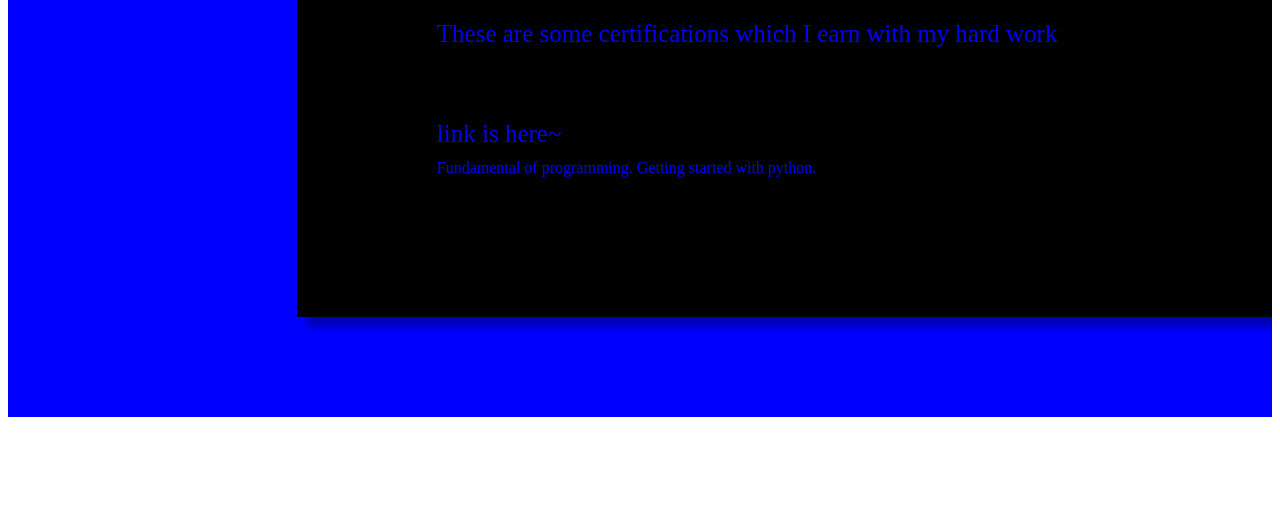
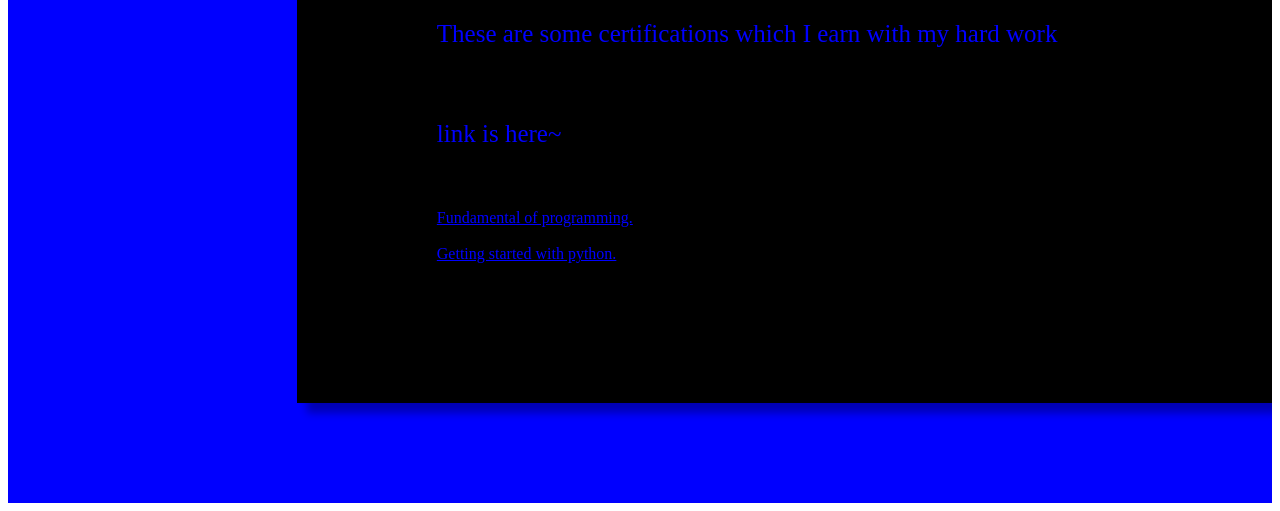
Before and after one commit to guddi991/guddi991.github.io, a plain HTML site: page Certifications.html in a window 1280 px wide. Shown: the part 323-834 px from the top of the page. Before the commit the page ends 800 px from the top, so only its background shows below. Drawn offline with Linux system fonts and the light colour scheme.

Commit message:
Update Certifications.html

```diff
--- a/Certifications.html
+++ b/Certifications.html
@@ -28,7 +28,7 @@ margin-bottom: 40px;
 body{
 color:blue;
 }
- div{
+ a{
   color:blue;
  }
 </style>
@@ -42,14 +42,12 @@ color:blue;
 <h1> Certifications</h1>
 <p1 class="text">
 These are some certifications which I earn with my hard work <br></br>
-link is here~
+ link is here~ <br></br>
 </p1>
-<div>
- <doc src="Coursera.pdf"> Fundamental of programming.
 
-<doc src="Coursera_python.pdf"> Getting started with python.
- </div>
+ <a href="Coursera.pdf" target="_blank"> Fundamental of programming.</a><br></br>
 
 
+ <a href="Coursera_python.pdf" target="_blank"> Getting started with python.</a>
 </body>
 </html>
```
